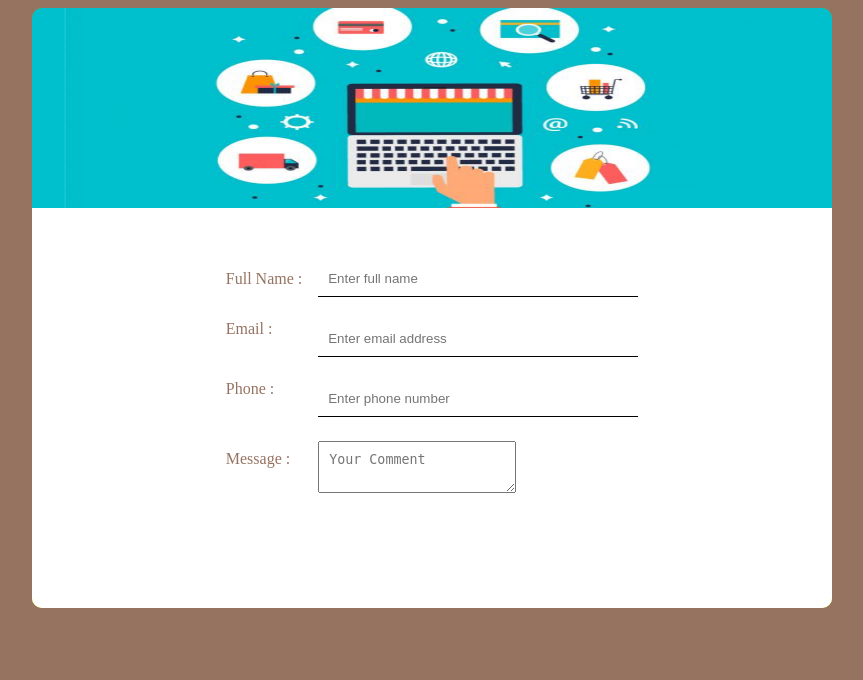
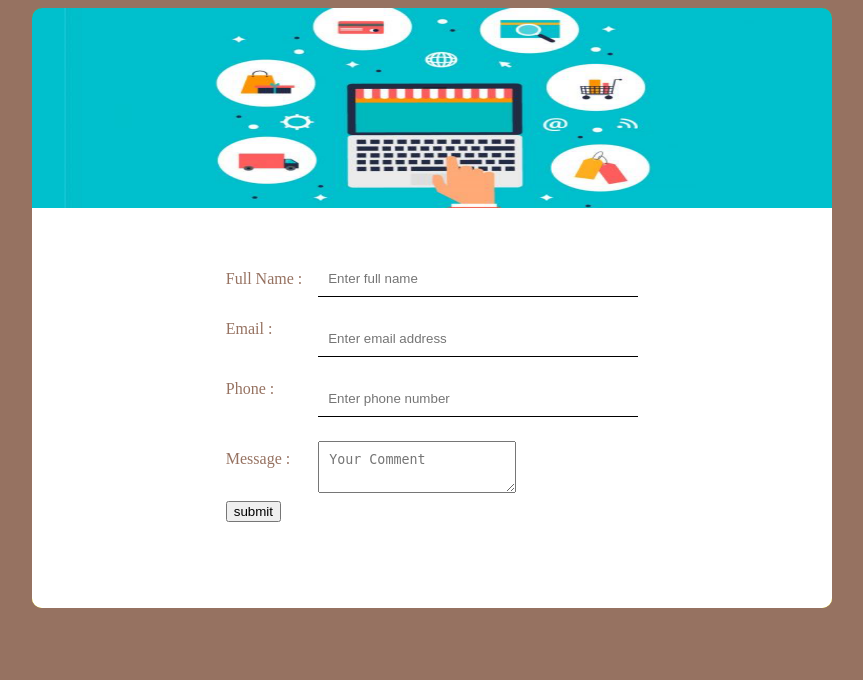
Before and after one commit to Projectongh/ATAssistant, a Django app: page /contactus/ in a window 1280 px wide. Shown: the top 680 px of the page, without its empty margins (208-1071 px from the left). Run offline with Django 4.2, Linux system fonts and the light colour scheme.

Commit message:
Fourth Commit

```diff
--- a/templates/html_files/contactus.html
+++ b/templates/html_files/contactus.html
@@ -58,8 +58,12 @@ padding: 30px;box-sizing: border-box;">
                     <td><textarea maxlength="40" placeholder="Your Comment"
                                   style="margin-top: 20px;padding: 10px;"></textarea>
                 </tr>
+                <tr>
+                    <td>
+                        <input type="button" value="submit">
+                    </td>
+                </tr>
             </table>
-
         </div>
     </div>
 </div>
```
